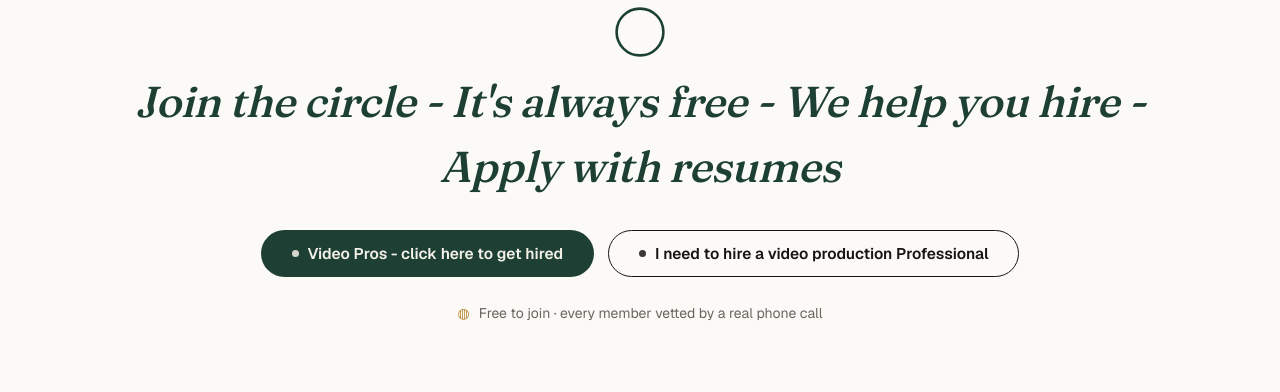
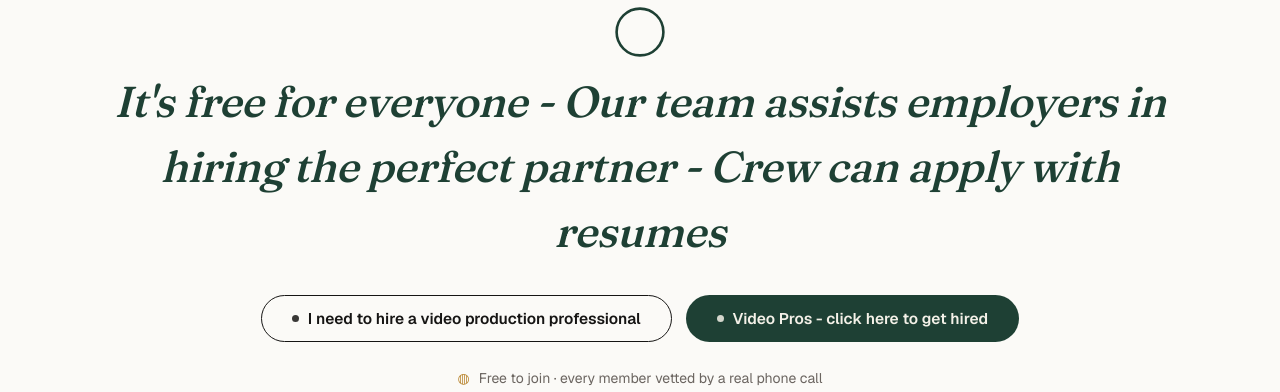
Before and after one commit to jasonbrewer/pegasus, a Next.js app: page / in a window 1280 px wide. Shown: the part 510-902 px from the top of the page. Built offline with nearby package versions, Linux system fonts and the light colour scheme; no server answers.

Commit message:
Update page.tsx

```diff
--- a/src/app/page.tsx
+++ b/src/app/page.tsx
@@ -60,16 +60,16 @@ export default function Home() {
             Where businesses find independent video production professionals.
           </h1>
           <Ring className={styles.irisHero} />
-          <p className={styles.payoff}>Join the circle - It's always free - We help you hire - Apply with resumes</p>
+          <p className={styles.payoff}>It's free for everyone - Our team assists employers in hiring the perfect partner - Crew can apply with resumes</p>
 
           <div className={styles.ctaRow}>
+            <Link href="/sign-up?role=employer" className={`${styles.btn} ${styles.btnGhost}`}>
+              <span className={styles.dot} />
+              I need to hire a video production professional
+            </Link>
             <Link href="/sign-up?role=freelancer" className={`${styles.btn} ${styles.btnPrimary}`}>
               <span className={styles.dot} />
               Video Pros - click here to get hired
-            </Link>
-            <Link href="/sign-up?role=employer" className={`${styles.btn} ${styles.btnGhost}`}>
-              <span className={styles.dot} />
-              I need to hire a video production Professional
             </Link>
           </div>
 
```
